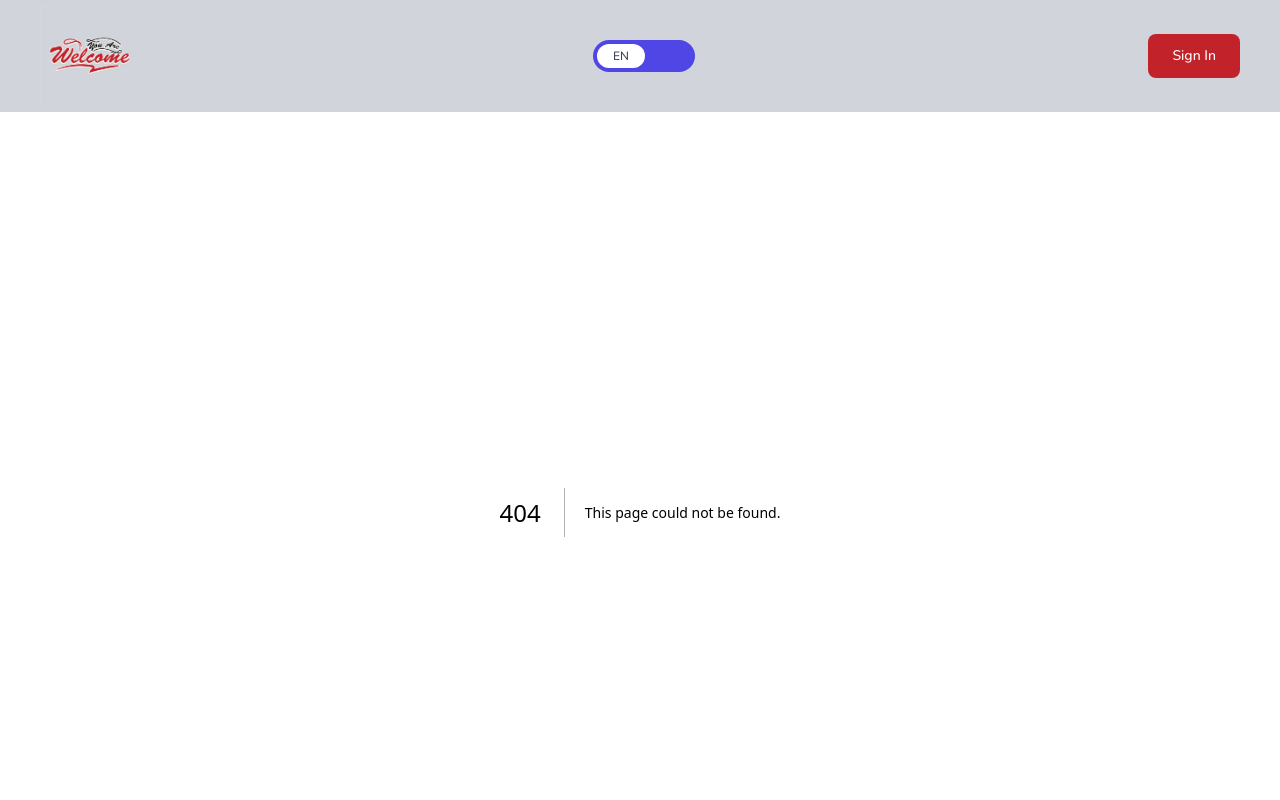
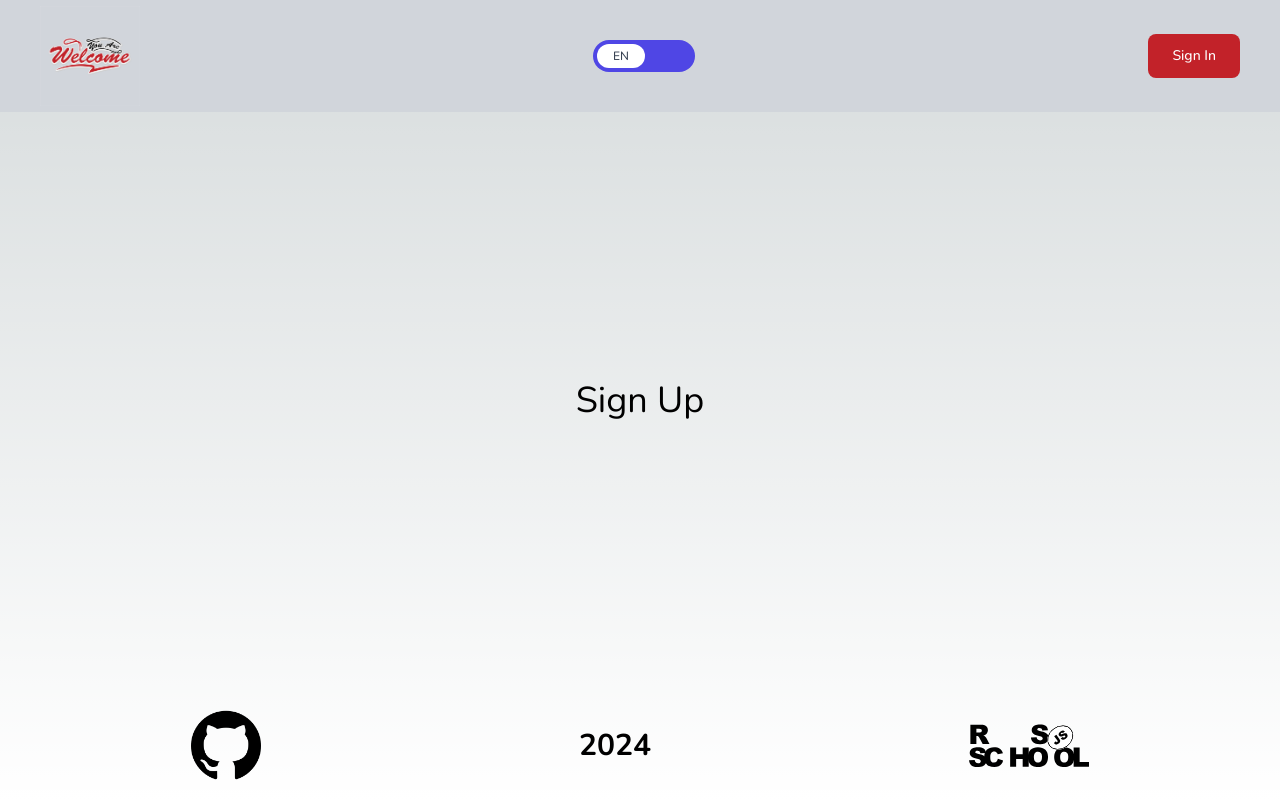
Before and after one commit to KatsiarynaMizhuryna/graphiql-app, a Next.js app: page /registration in a window 1280 px wide. Before the commit this address had no page. Shown: the top 800 px of the page. Built offline with nearby package versions, Linux system fonts and the light colour scheme.

Commit message:
feat: add page for sign In and sign Up

```diff
--- /dev/null
+++ b/src/app/login/page.tsx
@@ -0,0 +1,9 @@
+export const LoginPage = () => {
+  return (
+    <main className="flex-grow flex flex-col items-center justify-around p-24">
+      <h1 className="text-4xl">Sign In</h1>
+    </main>
+  )
+}
+
+export default LoginPage;
--- a/src/app/page.tsx
+++ b/src/app/page.tsx
@@ -11,7 +11,7 @@ const Home = () => {
       </h1>
       <div className="flex items-center gap-4">
         <LinkButton href="/login">Sign In</LinkButton>
-        <LinkButton href="/logOut">Sign Up</LinkButton>
+        <LinkButton href="/registration">Sign Up</LinkButton>
       </div>
     </main>
   );
--- /dev/null
+++ b/src/app/registration/page.tsx
@@ -0,0 +1,9 @@
+const RegistrationPage = () => {
+  return (
+    <main className="flex-grow flex flex-col items-center justify-around p-24">
+      <h1 className="text-4xl">Sign Up</h1>
+    </main>
+  )
+}
+
+export default RegistrationPage;
```
